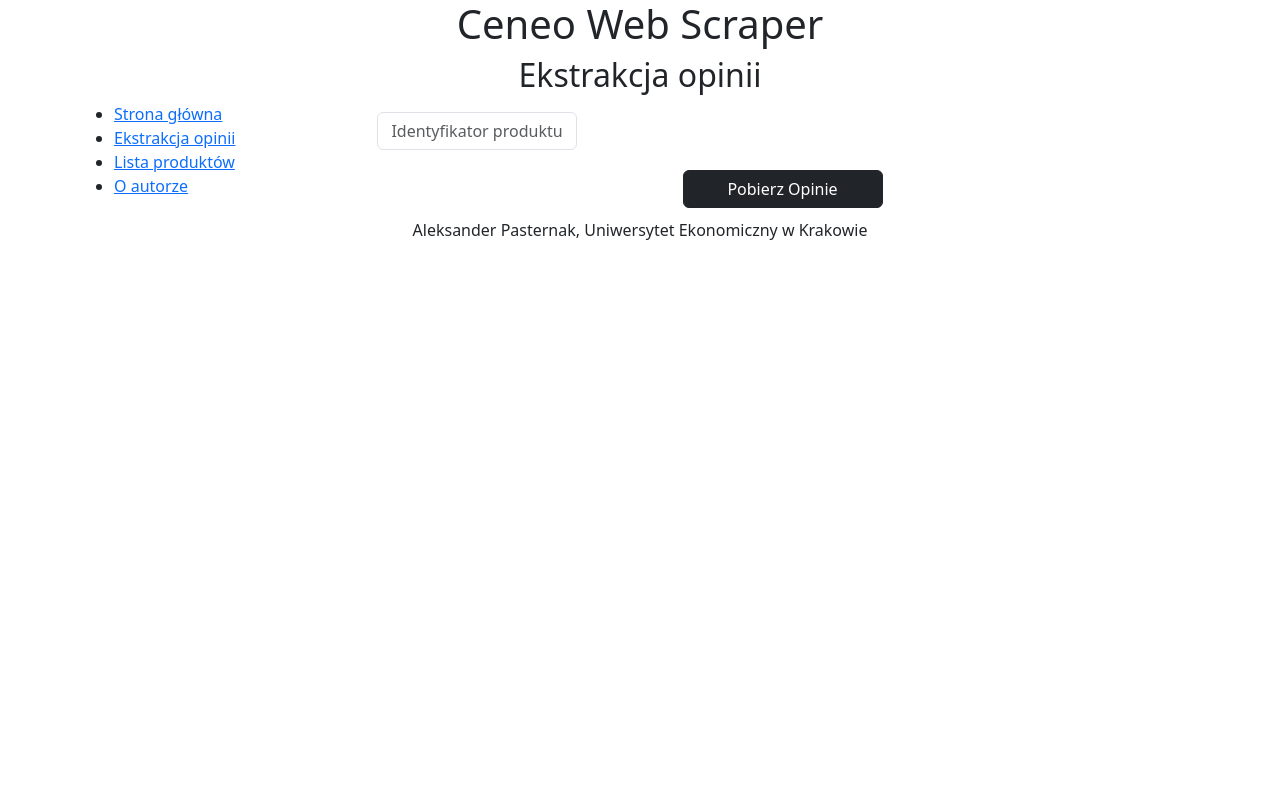
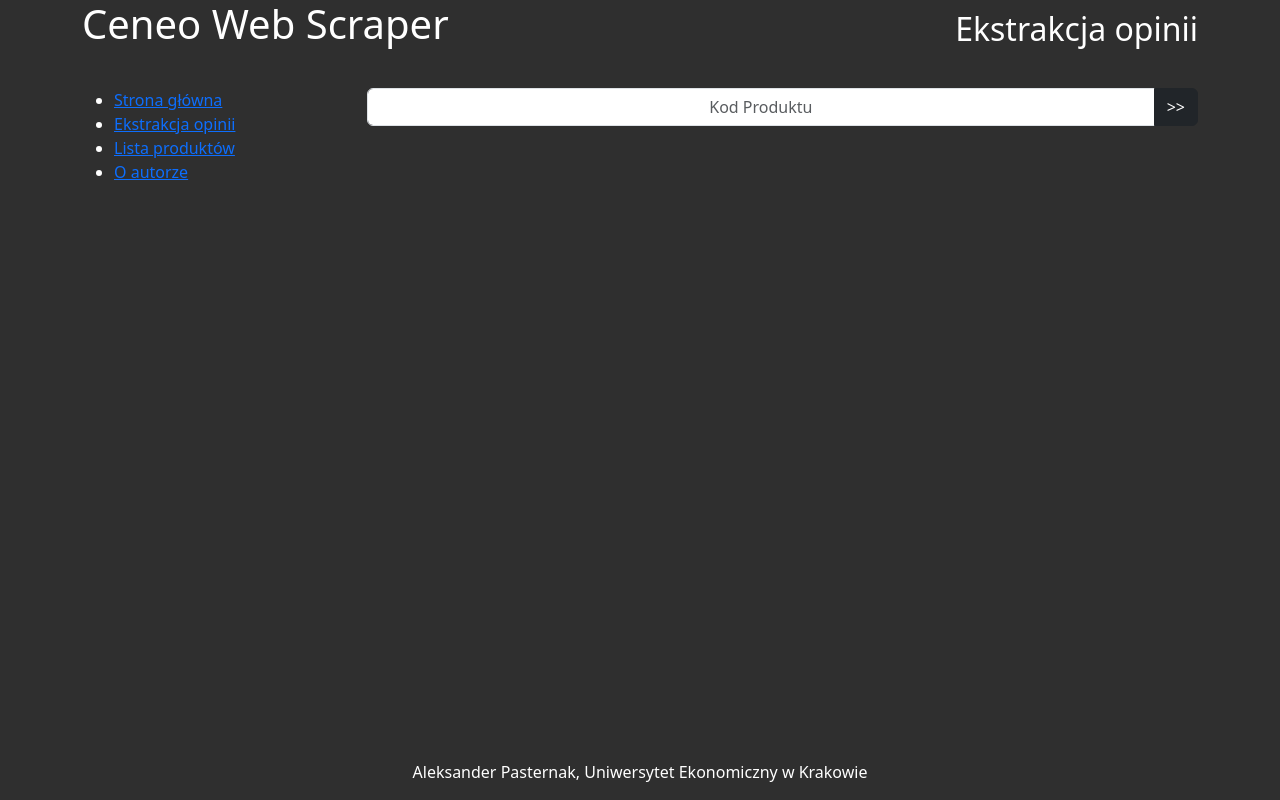
Before and after one commit to aleksanderpasternak/CeneoWebScraper, a Flask app: page /extract in a window 1280 px wide. Run offline with Flask 3, Linux system fonts and the light colour scheme.

Commit message:
2025-06-04 AP

```diff
--- a/app/forms.py
+++ b/app/forms.py
@@ -1,11 +1,12 @@
 from wtforms import Form, StringField, SubmitField, validators
 
 class ProductForm(Form):
-    def __init__(self):
-        product_id = StringField("Identyfikator produktu",
-                                 name='product_id',
-                                 id='product_id',
-                                 validators=[
-                                     validators.DataRequired()
-                                 ])
-        submit = SubmitField("Pobierz opinie")
+    product_id = StringField("Kod produktu",
+                                name='product_id',
+                                id='product_id',
+                                validators=[
+                                    validators.DataRequired(message="Kod produktu jest wymagany"),
+                                    validators.Regexp("^[0-9]*$", message="Kod produktu może zawierać jedynie cyfry"),
+                                    validators.Length(min=5, max=10, message="Kod produktu powinien mieć od 5 do 10 znaków")
+                                ])
+    submit = SubmitField("Pobierz opinie")
--- a/app/models/review.py
+++ b/app/models/review.py
@@ -34,6 +34,10 @@ class Review:
     def to_dict(self):
         return {feature: getattr(self,feature)  for feature in self.review_schema.keys()}
 
+    def from_dict(self, review_dict):
+        for key in self.review_schema.keys():
+            setattr(self, key, review_dict[key])
+
     def extract_features(self, review):
         for key, value in self.review_schema.items():
               setattr(self, key, extract(review, *value))
--- a/app/routes.py
+++ b/app/routes.py
@@ -1,6 +1,9 @@
 from flask import render_template, redirect, url_for, request
 from app import app
 from app.models.product import Product
+from app.forms import ProductForm
+import os
+import json
 
 @app.route("/")
 def index():
@@ -8,20 +11,36 @@ def index():
 
 @app.route("/extract")
 def display_form():
-    return render_template("extract.html")
+    form = ProductForm()
+    return render_template("extract.html", form=form)
 
 @app.route("/extract", methods=['POST'])
 def extract():
-    product_id=request.form.get("product_id")
-    product = Product(product_id)
-    product.extract_reviews().extract_name().calculate_stats()
-    product.export_reviews()
-    product.export_info()
-    return redirect(url_for('product', product_id=product_id))
+    form = ProductForm(request.form)
+    if form.validate():
+        product_id = form.product_id.data
+        product = Product(product_id)
+        if_not_exists = product.if_not_exists()
+        if if_not_exists:
+            form.product_id.errors.append(if_not_exists)
+            return render_template("extract.html", form=form)
+        product.extract_reviews().extract_name().calculate_stats()
+        product.export_reviews()
+        product.export_info()
+        return redirect(url_for('product', product_id=product_id))
+    else:
+        return render_template("extract.html", form=form)
 
 @app.route("/products")
 def products():
-    return render_template("products.html")
+    products_files = os.listdir("./app/data/products")
+    products = []
+    for filename in products_files:
+        with open(f"./app/data/products/{filename}", "r", encoding="UTF-8") as jf:
+            product = Product(filename.split(".")[0])
+            product.info_from_dict(json.load(jf))
+            products.append(product)
+    return render_template("products.html", products=products)
 
 @app.route("/product/<product_id>")
 def product(product_id):
--- a/app/static/style.css
+++ b/app/static/style.css
@@ -0,0 +1,29 @@
+body {
+    background-color: #2f2f2f;
+    color: white;
+}
+
+h1 {
+    text-align: left;
+    margin-bottom: -38px;
+}
+
+h2 {
+    text-align: right;
+    margin-bottom: 40px;
+}
+
+input {
+    text-align: center;
+}
+
+form {
+    text-align: center;
+}
+
+footer {
+    bottom: 0%;
+    left:  0%;
+    right: 0%;
+    position: fixed;
+}
--- a/app/templates/extract.html
+++ b/app/templates/extract.html
@@ -1,8 +1,20 @@
 {% extends 'base.html' %}
 {% block title %}Ekstrakcja opinii{% endblock %}
 {% block content %}
-    <form action="{{url_for('extract')}}" method="post" class="text-center">
-        <input type="text" class="form-control text-center" style="width: 200px; margin: 10px" placeholder="Identyfikator produktu" name="product_id" id="product_id">
-        <button type="submit" class="btn btn-dark text-center" style="width: 200px; margin: 10px">Pobierz Opinie</button>
+    {% if form.product_id_errors %}
+        <div class="alert alert-danger aler-dismissible fade show" role="alert">
+            <ul>
+                {% for error in form.product_id_errors %}
+                    <li>{{error}}</li>
+                {% endfor %}
+            </ul>
+            <button  type="button" class="btn-close" data-bs-dismiss="alert" aria-label="Close"></button>
+        </div>
+    {% endif %}
+    <form action="{{url_for('extract')}}" method="post" class="row align-items-center" novalidate>
+        <div class="input-group mb-3">
+            <input type="text" class="form-control" placeholder="Kod Produktu" aria-label="Kod produktu" style="width: 200px" aria-describedby="button-addon2">
+            <button class="btn btn-dark" type="button" id="button-addon2">>></button>
+          </div>
     </form>
 {% endblock %}
```
Also changed, not shown: app/models/product.py (+24 -0 lines), app/templates/products.html (+15 -1 lines).
